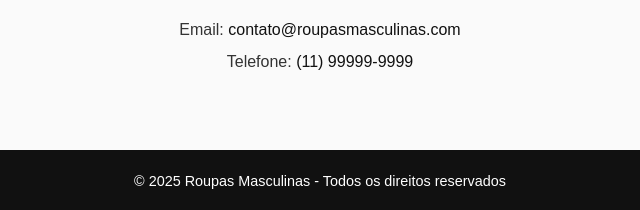
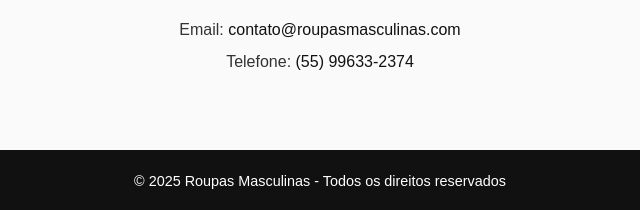
Before and after one commit to Renatorcv/Roupas-Masculinas, a plain HTML site: page index.html in a window 1280 px wide. Shown: the part 1333-1543 px from the top of the page, 320-960 px from the left. Drawn offline with Linux system fonts and the light colour scheme.

Commit message:
Update index.html

```diff
--- a/index.html
+++ b/index.html
@@ -172,7 +172,7 @@
     <section id="contact" class="contact">
       <h2>Contato</h2>
       <p>Email: <a href="mailto:contato@roupasmasculinas.com">contato@roupasmasculinas.com</a></p>
-      <p>Telefone: <a href="tel:+5511999999999">(11) 99999-9999</a></p>
+      <p>Telefone: <a href="tel:+5511999999999">(55) 99633-2374</a></p>
     </section>
   </main>
 
```
